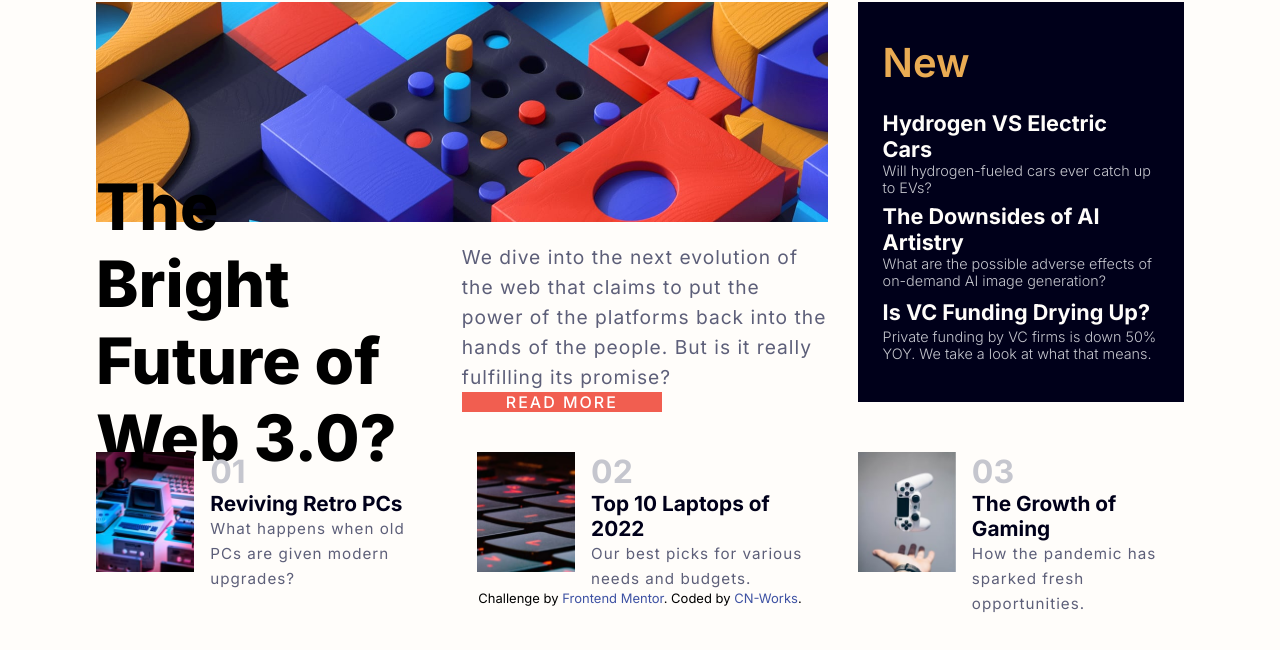
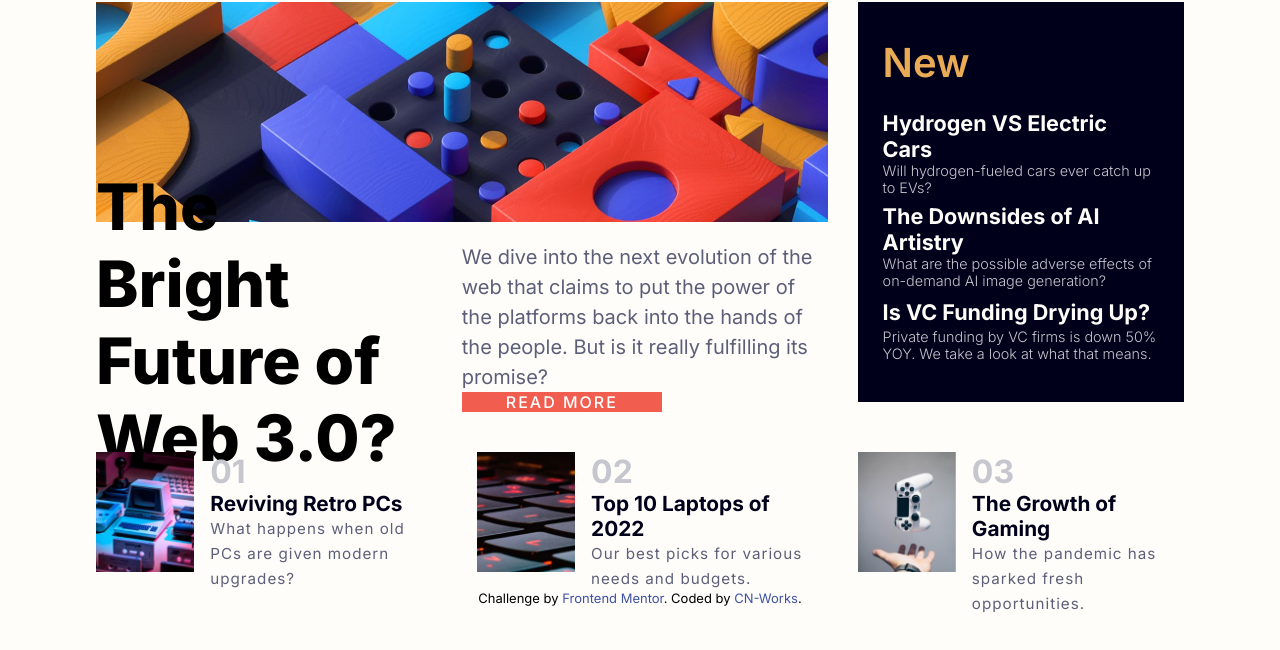
Before and after one commit to CN-Works/News-Homepage, a plain HTML site: page index.html in a window 1280 px wide. Shown: the part 130-780 px from the top of the page. Drawn offline with Linux system fonts and the light colour scheme.

Commit message:
Update style.css

```diff
--- a/style.css
+++ b/style.css
@@ -165,9 +165,8 @@ main {
 
 .bignews-description-text {
   color: var(--dark-grayish-blue);
-  font-size: 1.2rem;
+  font-size: 1.25rem;
   line-height: 30px;
-  letter-spacing: 1px;
 }
 
 .bignews-description-button {
```
